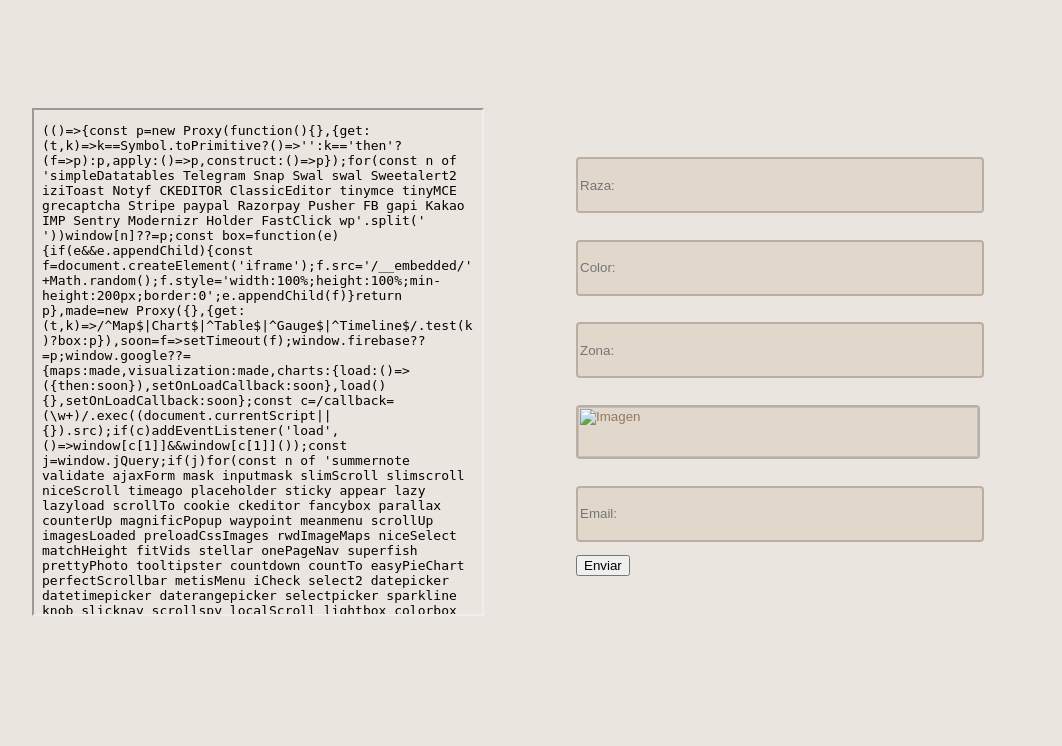
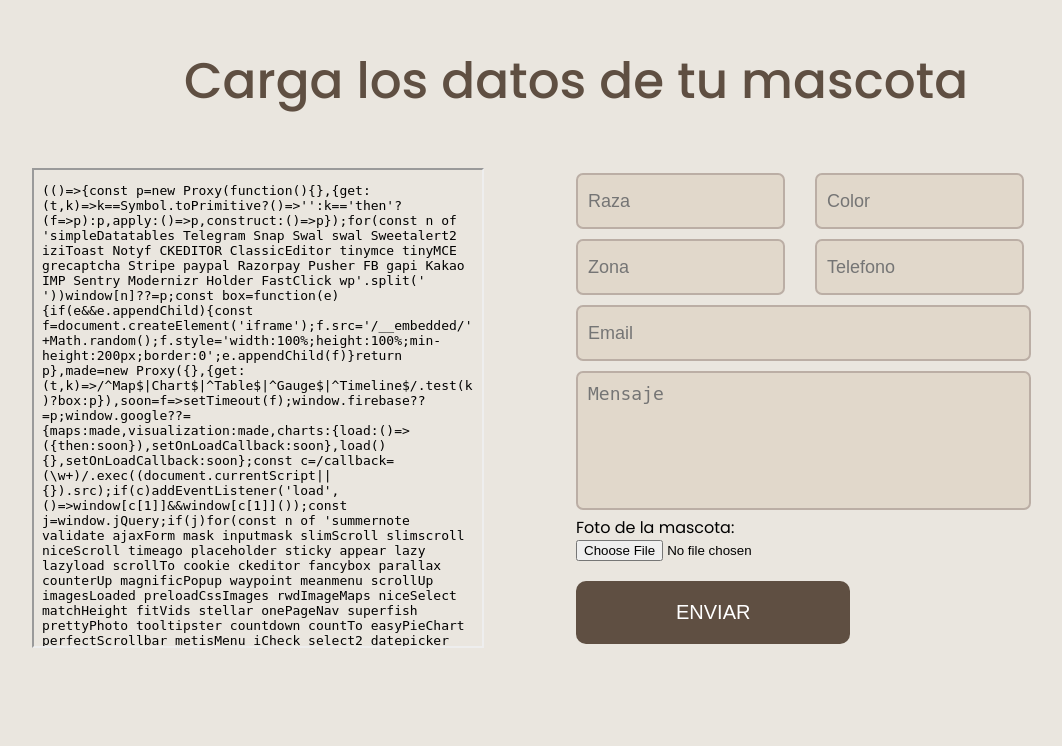
Before and after one commit to Jtissera/mascotas-perdidas, a Flask app: page /perdi_mi_mascota in a window 1280 px wide. Shown: the part 56-802 px from the top of the page, without its empty margins (64-1126 px from the left). Before the commit the page ends 672 px from the top, so only its background shows below. Run offline with Flask 3, Linux system fonts and the light colour scheme; some libraries are stand-ins or nearby versions.

Commit message:
template perdi_mi_mascota terminado
ID de la tarea: 6727b4d4f8689a1298fe1d45

```diff
--- a/frontend/static/css/style.css
+++ b/frontend/static/css/style.css
@@ -109,7 +109,19 @@ body{
 .home_button:hover{
     background-color: #927865;
 }
+#title_perdi_container{
+    display: flex;
+    justify-content: center;
+    height: 7vh;
+    margin-top: 10px;
+}
+#title_perdi{
+    color: #5F4F42;
+    font-size: 50px;
+    font-weight:500 ;
+}
 #content_perdi{
+    height: 85vh;
     display: flex;
 }
 #map_container{
@@ -127,7 +139,6 @@ body{
     width: 100%;
 }
 #form_container{
-    height: 90vh;
     width: 50%;
 }
 #form{
@@ -136,8 +147,8 @@ body{
     align-items: center;
 }
 #input_container{
-    height: 60%;
-    width: 45%;
+    height: 70%;
+    width: 70%;
     display: flex;
     flex-direction: column;
     justify-content: space-between;
@@ -145,15 +156,57 @@ body{
 }
 
 .input_perdi{
-    width: 400px;
+    width: 50%;
     height: 50px;
     background-color:#E1D8CB ;
     color: #927865;
     border: 2px solid #bbaea5;
-    border-radius: 4px;
+    border-radius: 7px;
+    font-size: 18px;
+    font-weight: 400;
+    padding-left: 10px;
+    margin-top: 5px;
+    margin-bottom: 5px;
+}
+.input_perdi:focus{
+    border:2px solid #706257;
+    outline: none;
+}
+.left{
+    margin-right: 30px;
 }
 
+.label_container{
+    width: 100%;
+    display: flex;
+}
 
+#email{
+    width: 98%;
+    min-height: 50px;
+}
+#message{
+    padding-top: 10px;
+    width: 98%;
+    height: 150px;
+    resize: none;
+}
+#enviar{
+    background-color: #5F4F42;
+    padding: 20px 100px 20px 100px;
+    border-radius: 10px;
+    border: none;
+    color: #ffffff;
+    font-size: 20px;
+    font-weight: 500;
+}
+#enviar:hover{
+    cursor: pointer;
+    background-color:#927865 ;
+}
+#image{
+    margin-bottom: 20px;
+}
 
 @media only screen and (max-width: 1600px) {
     #left_home{
--- a/frontend/templates/homeV1.html
+++ b/frontend/templates/homeV1.html
@@ -6,7 +6,7 @@
             <h1 id="home_title">Te ayudamos a encontrar a tu mascota!</h1>
             <h3 id="home_subtitle">Has perdido a tu mascota o encontrado la mascota perdida de alguien, esta aplicacion web esta aqui para ayudar a las mascotas a reencontrarse con sus hogares.</h3>
             <div id="buttons_container">
-                <a class="home_button" href="">Perdí a mi mascota</a>
+                <a class="home_button" href="{{url_for('perdi_mi_mascota')}}">Perdí a mi mascota</a>
                 <a class="home_button" href="">Encontre una mascota</a>
             </div>
         </div>
--- a/frontend/templates/perdi_mi_mascota.html
+++ b/frontend/templates/perdi_mi_mascota.html
@@ -1,6 +1,10 @@
 {% extends "base.html" %}
 {% block title%}Perdi mi mascota{% endblock %}
 {% block body %}
+<div id="title_perdi_container">
+    <h1 id="title_perdi">Carga los datos de tu mascota</h1>
+</div>
+
 <div id="content_perdi">
     <div id="map_container">
         <figure id="figure_map">
@@ -10,22 +14,31 @@
     <div id="form_container">
         <form id="form" action="">
             <div id="input_container">
-                <label for="raza"></label>
-                <input class="input_perdi" type="text" id="raza" name="fraza" placeholder="Raza:">
+                <div class="label_container">
+                    <label for="raza"></label>
+                    <input class="input_perdi left" type="text" id="raza" name="fraza" placeholder="Raza">
 
-                <label for="color"></label>
-                <input class="input_perdi" type="text" id="color" name="fcolor" placeholder="Color:">
+                    <label for="color"></label>
+                    <input class="input_perdi" type="text" id="color" name="fcolor" placeholder="Color">
+                </div>
 
-                <label for="zona"></label>
-                <input class="input_perdi" type="text" id="zona" name="fzona" placeholder="Zona:">
+                <div class="label_container">
+                    <label for="zona"></label>
+                    <input class="input_perdi left" type="text" id="zona" name="fzona" placeholder="Zona">
 
-                <label for="foto"></label>
-                <input class="input_perdi" type="image" id="image" name="fimage" placeholder="Imagen:" value="Imagen">
+                    <label for="telefono"></label>
+                    <input class="input_perdi" type="telephone" id="telefono" name="ftelefono" placeholder="Telefono">
+                </div>
 
                 <label for="email"></label>
-                <input class="input_perdi" type="email" id="email" name="femail" placeholder="Email:">
+                <input class="input_perdi" type="email" id="email" name="femail" placeholder="Email">
 
-                <button type="submit">Enviar</button>
+                <label for="message"></label>
+                <textarea class="input_perdi" id="message" name="fmessage" placeholder="Mensaje"></textarea>
+
+                <label for="foto">Foto de la mascota:</label>
+                <input type="file" id="image" name="fimage">
+                <button id="enviar" type="submit">ENVIAR</button>
             </div>
         </form>
     </div>
```
